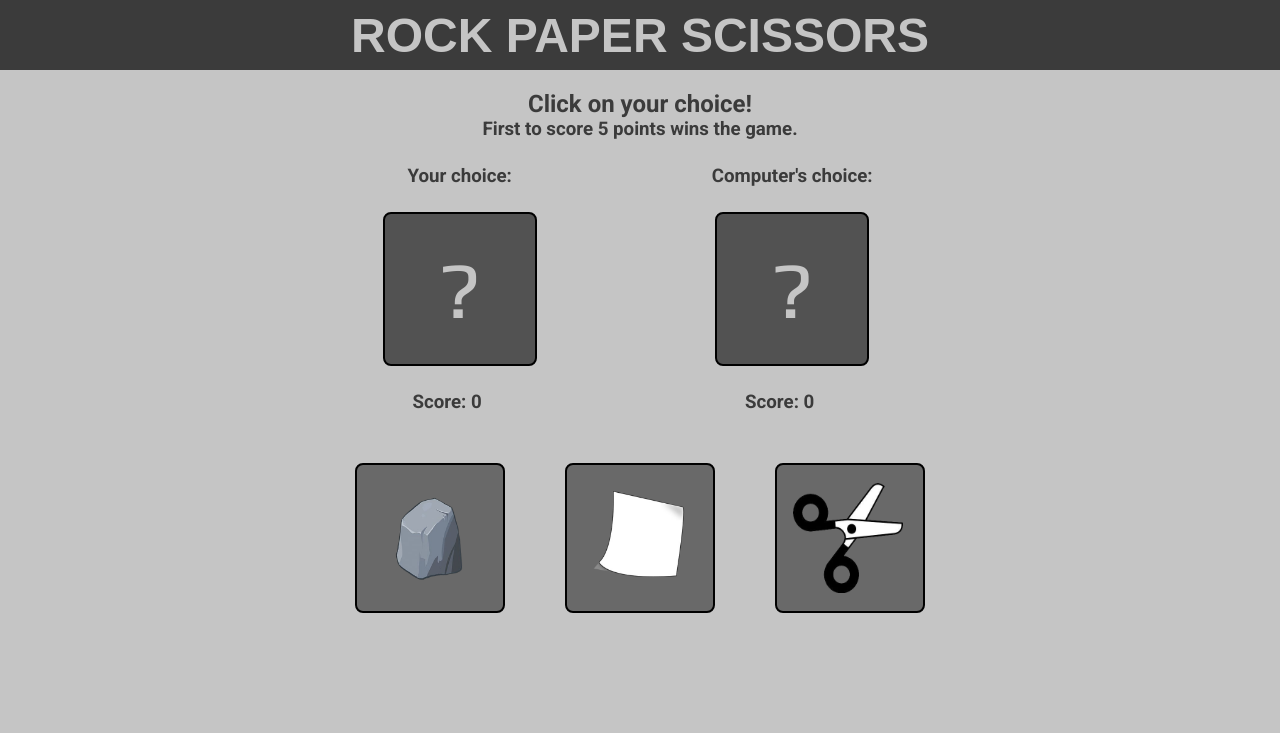
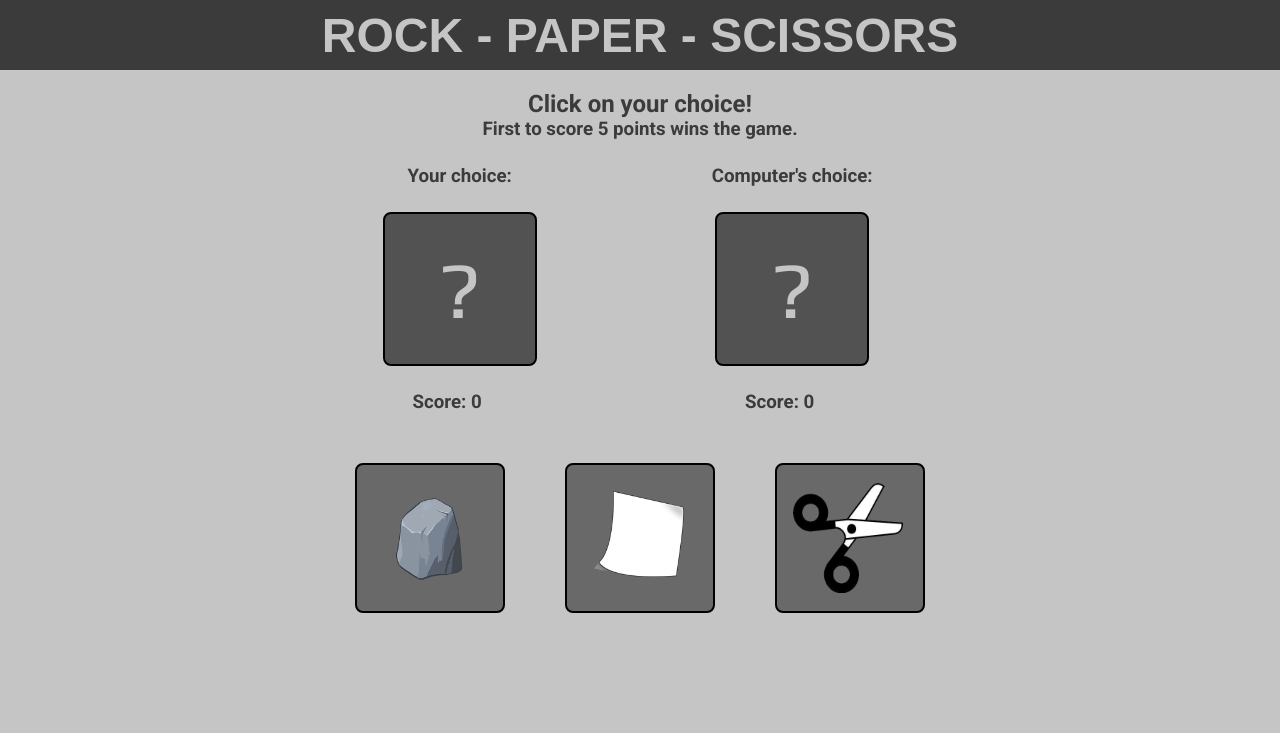
Before and after one commit to athul-tmp/rock-paper-scissors, a plain HTML site: page index.html in a window 1280 px wide. Shown: the top 733 px of the page. Drawn offline with Linux system fonts and the light colour scheme; a web font is replaced by a local one.

Commit message:
Added title image

```diff
--- a/index.html
+++ b/index.html
@@ -1,18 +1,22 @@
 <!DOCTYPE html>
 <html lang="en">
 <head>
+    <!-- META, STYLESHEET, SCRIPT -->
     <meta charset="UTF-8">
     <meta name="viewport" content="width=device-width, initial-scale=1.0">
     <script src="rock_paper_scissors.js" defer></script>
     <link href="styles.css" rel="stylesheet">
+    <!-- FONTS -->
     <link rel="preconnect" href="https://fonts.googleapis.com">
     <link rel="preconnect" href="https://fonts.gstatic.com" crossorigin>
     <link href="https://fonts.googleapis.com/css2?family=Roboto:ital,wght@0,100;0,300;0,400;0,500;0,700;0,900;1,100;1,300;1,400;1,500;1,700;1,900&display=swap" rel="stylesheet">
     <link href="https://fonts.googleapis.com/css2?family=Madimi+One&family=Micro+5&family=Play:wght@400;700&display=swap" rel="stylesheet">
+    <!-- TITLE -->
     <title>Rock Paper Scissors</title>
+    <link rel="icon" type="image/png" href="images/rps.png"/>
 </head>
 <body>
-    <header><p>ROCK PAPER SCISSORS</p></header>
+    <header><p>ROCK - PAPER - SCISSORS</p></header>
 
     <main>
         <div class="text">
```
Also changed, not shown: images/rps.png (added).
